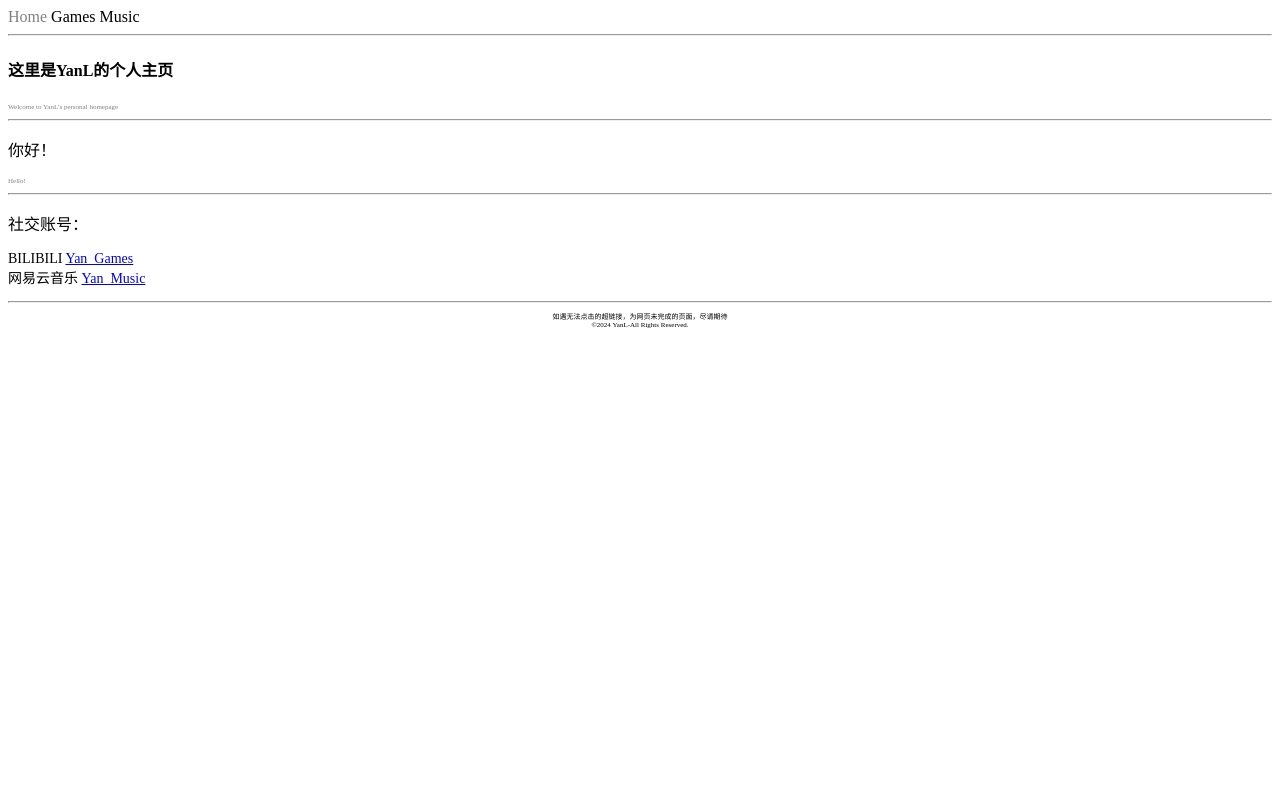
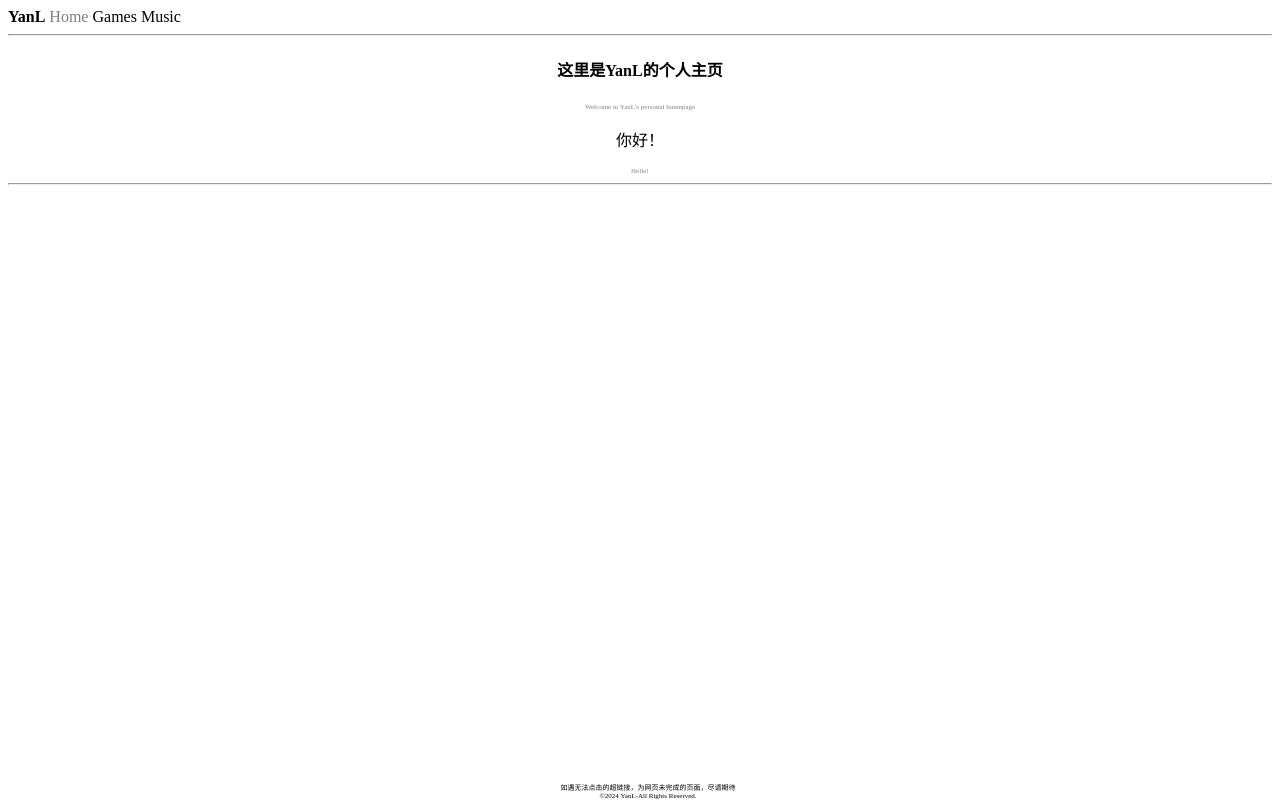
Before and after one commit to YanLGames/YanLGames.github.io, a plain HTML site: page index.html in a window 1280 px wide. Drawn offline with Linux system fonts and the light colour scheme.

Commit message:
Add files via upload

```diff
--- a/index.html
+++ b/index.html
@@ -8,33 +8,25 @@
     <style type="text/css">
         .small {font-size:7px}
         .normal {font-size:14px}
-        .jz {width:100%;margin:0 auto;text-align:center;}
+        .jz {width:100%;margin:0 auto;text-align:center;position:fixed;bottom:0}
+        #centeredtext {text-align:center}
     </style>
 </head>
 <body>
     <header>
         <nav>
+			<a href="#" style="color:#000;text-decoration:none;font-weight:bold">YanL</a>
             <a href="index.html" style="color:#808080;text-decoration:none">Home</a>
             <a href="games.html" style="color:#000;text-decoration:none">Games</a>
-            <a href="#" style="color:#000;text-decoration:none">Music</a>
+            <a href="music.html" style="color:#000;text-decoration:none">Music</a>
         </nav>
     </header>
     <hr>
-    <main>
+    <main><div id="centeredtext">
         <h4>这里是YanL的个人主页</h4>
         <p class="small" style="color:#808080">Welcome to YanL's personal homepage</p>
-        <hr>
         <p> 你好！</p>
-        <p style="color:#808080" class="small">Hello!</p>
-        <hr />
-        <p>社交账号：</p>
-        <p class="normal">
-         BILIBILI
-            <a href="https://space.bilibili.com/72919100" target="_blank"> Yan_Games</a>
-         <br />
-         网易云音乐
-            <a href="http://music.163.com/artist?id=59824227" target="_blank"> Yan_Music</a>
-        </p>
+        <p style="color:#808080" class="small">Hello!</p></div>
     </main>
         <hr>
     <footer class="small">
```
Also changed, not shown: games.html (+5 -3 lines), music.html (added, +37 -0 lines).
